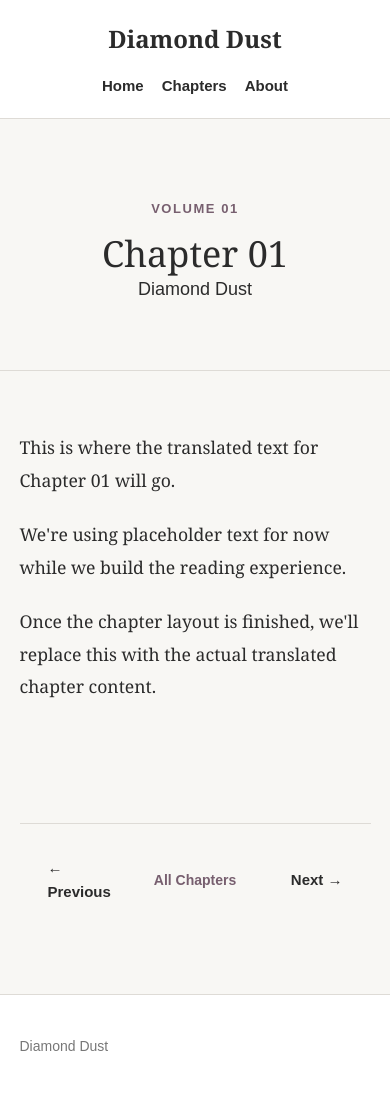
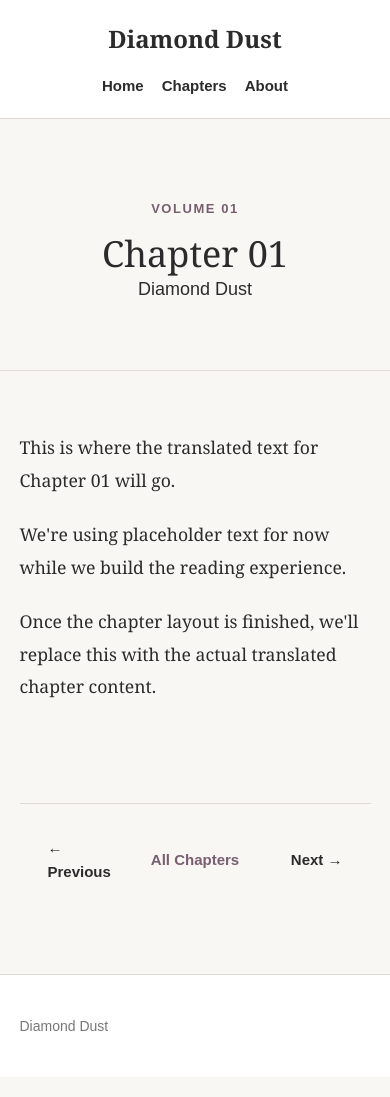
Before and after one commit to honeebuni/diamond-dust, a Jekyll site: the page chapters/chapter-01.html, which Jekyll copies as it is, in a window 390 px wide. Built offline with Jekyll 4.4.1, drawn with Linux system fonts in a browser that asks for light colours.

Commit message:
Refactor chapter navigation styles in CSS

```diff
--- a/assets/css/style.css
+++ b/assets/css/style.css
@@ -909,28 +909,31 @@
         width: 42px;
         height: 42px;
     }
-    /* ------------------------------
-   Chapter navigation
------------------------------- */
+/* ========================================
+   Chapter Navigation
+======================================== */
 
 .chapter-navigation {
-    max-width: 760px;
-    margin: 120px auto 0;
+    max-width: 900px;
+    margin: 100px auto 0;
     padding: 32px 28px 0;
 
     display: grid;
     grid-template-columns: 1fr auto 1fr;
     align-items: center;
-    gap: 32px;
+    gap: 24px;
 
     border-top: 1px solid var(--border);
 }
 
 .chapter-nav-link {
     color: var(--text);
+
     font-family: var(--font-body);
     font-size: 15px;
     font-weight: 600;
+
+    text-decoration: none;
 }
 
 .chapter-nav-link:hover {
@@ -940,9 +943,17 @@
 
 .chapter-index {
     color: var(--accent);
+
     font-family: var(--font-body);
-    font-size: 14px;
+    font-size: 15px;
+    font-weight: 600;
+
     text-align: center;
+    text-decoration: none;
+}
+
+.chapter-index:hover {
+    text-decoration: none;
 }
 
 .chapter-navigation .chapter-nav-link:last-child {
```
